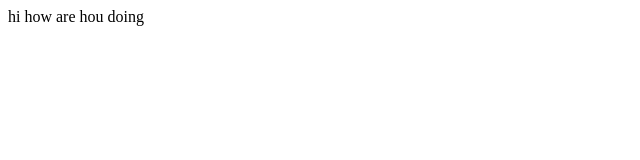
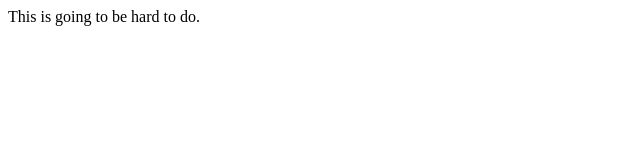
Before and after one commit to againstgrizzly/FloridaGetCrunkUniversiteam, a plain HTML site: page about.html in a window 1280 px wide. Shown: the full height of the page, 0-640 px from the left. Drawn offline with Linux system fonts and the light colour scheme.

Commit message:
Update about.html

```diff
--- a/about.html
+++ b/about.html
@@ -1,3 +1,13 @@
 <html>
+  <head>
+    <title> FloridaGetCrunkUniversiteam</title>
+  </head>
+
+
+
+
+
+
   <body>
-    hi how are hou doing
+    This is going to be hard to do.
+  </body>
```
